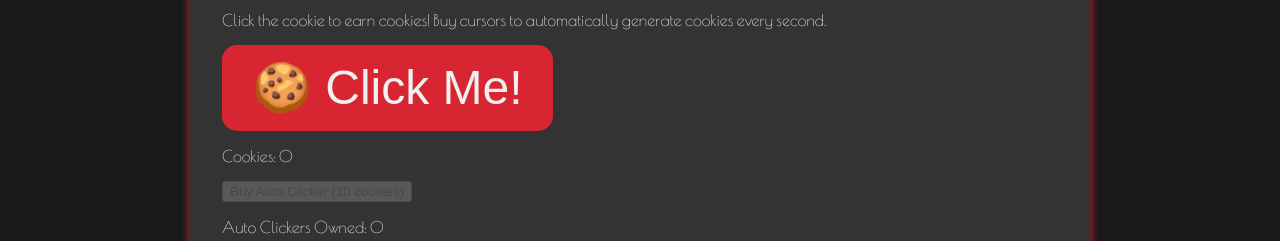
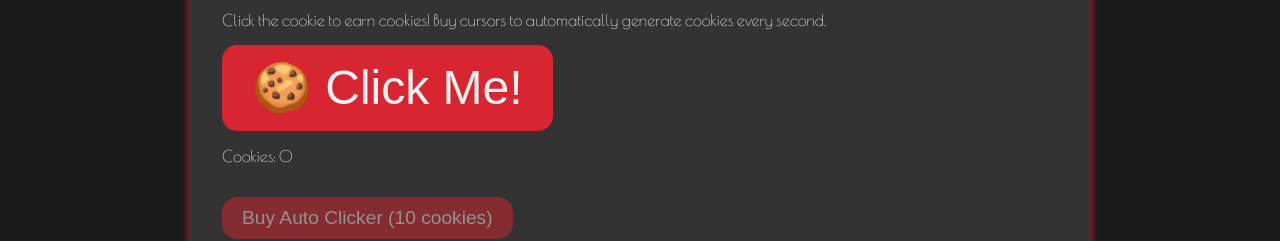
Before and after one commit to Devdadude/Final-Project1, a plain HTML site: page index.html in a window 1280 px wide. Shown: the part 559-800 px from the top of the page. Drawn offline with nearby package versions, Linux system fonts and the light colour scheme; a web font is replaced by a local one.

Commit message:
Update styles.css

```diff
--- a/styles.css
+++ b/styles.css
@@ -164,3 +164,19 @@ footer .socials li a:hover {
   color: var(--red);
   text-decoration: underline;
 }
+
+#buyAutoClickerBtn {
+  margin-top: 1rem;
+  font-size: 1.2rem;
+  background: var(--red);
+  border: none;
+  border-radius: 15px;
+  color: var(--white);
+  cursor: pointer;
+  padding: 10px 20px;
+  transition: background 0.3s ease;
+}
+
+#buyAutoClickerBtn:hover:not(:disabled) {
+  background: var(--darkRed);
+}
```
